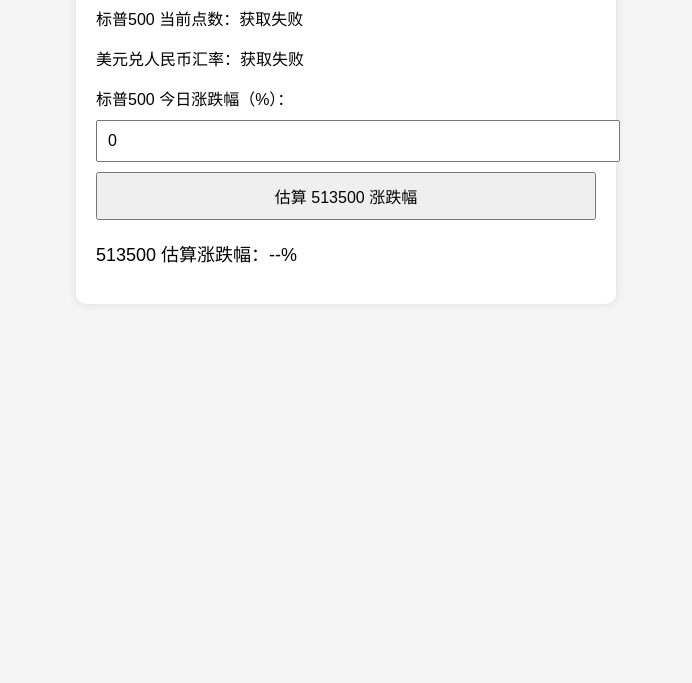
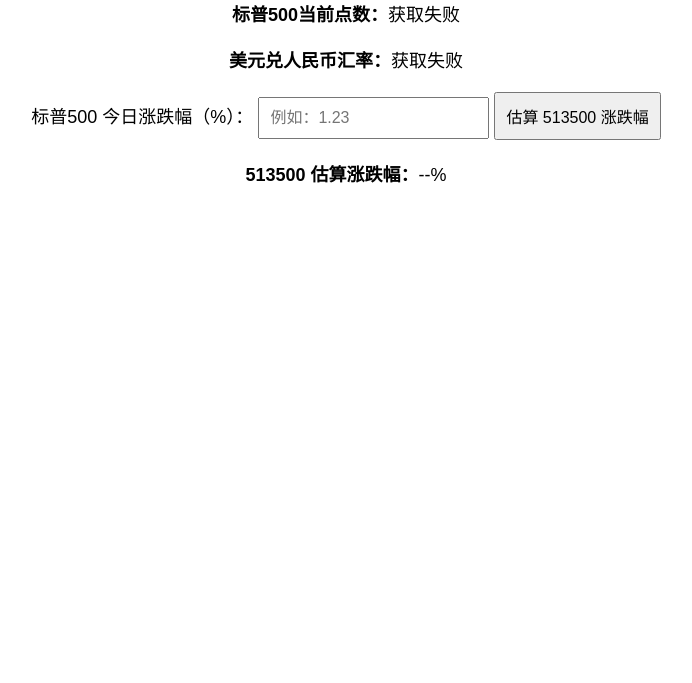
Before and after one commit to wwdong007/SPX-500, a plain HTML site: page index.html in a window 1280 px wide. Shown: the part 117-800 px from the top of the page, without its empty margins (294-986 px from the left). Drawn offline with Linux system fonts and the light colour scheme; no server answers.

Commit message:
Add files via upload

```diff
--- a/index.html
+++ b/index.html
@@ -1,64 +1,68 @@
 
 <!DOCTYPE html>
-<html lang="zh">
+<html lang="zh-CN">
 <head>
     <meta charset="UTF-8">
     <title>513500 涨跌幅估算器</title>
     <style>
-        body { font-family: Arial, sans-serif; background: #f5f5f5; padding: 20px; }
-        .container { background: #fff; padding: 20px; max-width: 500px; margin: auto; border-radius: 10px; box-shadow: 0 0 10px rgba(0,0,0,0.1); }
-        h2 { text-align: center; }
-        input, button { width: 100%; padding: 10px; margin-top: 10px; font-size: 16px; }
-        .output { margin-top: 20px; font-size: 18px; }
+        body { font-family: Arial, sans-serif; text-align: center; margin-top: 50px; }
+        input, button { padding: 10px; font-size: 16px; }
+        .data-box { margin: 20px 0; font-size: 18px; }
     </style>
 </head>
 <body>
-<div class="container">
-    <h2>513500 涨跌幅估算器</h2>
-    <div id="data">
-        <p>标普500 当前点数：<span id="sp500">加载中...</span></p>
-        <p>美元兑人民币汇率：<span id="rate">加载中...</span></p>
+    <h1>513500 涨跌幅估算器</h1>
+    <div class="data-box">
+        <strong>标普500当前点数：</strong><span id="spx">加载中...</span>
     </div>
-    <label for="change">标普500 今日涨跌幅（%）：</label>
-    <input type="number" step="0.01" id="change" value="0">
-    <button onclick="calculate()">估算 513500 涨跌幅</button>
-    <div class="output">
-        <p>513500 估算涨跌幅：<span id="estimate">--</span>%</p>
+    <div class="data-box">
+        <strong>美元兑人民币汇率：</strong><span id="usd_cny">加载中...</span>
     </div>
-</div>
+    <div class="data-box">
+        <label for="spxChange">标普500 今日涨跌幅（%）：</label>
+        <input type="number" id="spxChange" placeholder="例如：1.23">
+        <button onclick="estimate()">估算 513500 涨跌幅</button>
+    </div>
+    <div class="data-box">
+        <strong>513500 估算涨跌幅：</strong><span id="estimation">--%</span>
+    </div>
 
-<script>
-    const apiKey = "在此填入你的API_KEY"; // 替换为你的聚合数据 API 密钥
+    <script>
+        async function fetchSPX() {
+            try {
+                const res = await fetch("https://query1.finance.yahoo.com/v8/finance/chart/%5EGSPC");
+                const data = await res.json();
+                const spx = data.chart.result[0].meta.regularMarketPrice;
+                document.getElementById("spx").innerText = spx.toFixed(2);
+            } catch (error) {
+                document.getElementById("spx").innerText = "获取失败";
+            }
+        }
 
-    // 获取标普500指数
-    fetch(`https://v.juhe.cn/finance/stock/usa?gid=spx&key=${apiKey}`)
-        .then(response => response.json())
-        .then(data => {
-            document.getElementById("sp500").innerText = data.result[0].now || "获取失败";
-        }).catch(() => {
-            document.getElementById("sp500").innerText = "获取失败";
-        });
+        async function fetchUSDCNY() {
+            try {
+                const res = await fetch("https://api.exchangerate.host/latest?base=USD&symbols=CNY");
+                const data = await res.json();
+                const rate = data.rates.CNY;
+                document.getElementById("usd_cny").innerText = rate.toFixed(4);
+            } catch (error) {
+                document.getElementById("usd_cny").innerText = "获取失败";
+            }
+        }
 
-    // 获取汇率
-    fetch(`https://v.juhe.cn/forex/rate?from=USD&to=CNY&key=${apiKey}`)
-        .then(response => response.json())
-        .then(data => {
-            const rate = data.result?.[0]?.result || "获取失败";
-            document.getElementById("rate").innerText = rate;
-        }).catch(() => {
-            document.getElementById("rate").innerText = "获取失败";
-        });
+        function estimate() {
+            const spxChange = parseFloat(document.getElementById("spxChange").value);
+            if (isNaN(spxChange)) {
+                alert("请输入有效的标普500涨跌幅");
+                return;
+            }
+            // 假设汇率变动对513500影响大约为30%，标普指数为70%
+            const estimated = spxChange * 0.7;
+            document.getElementById("estimation").innerText = estimated.toFixed(2) + "%";
+        }
 
-    // 计算估算涨跌幅
-    function calculate() {
-        const change = parseFloat(document.getElementById("change").value);
-        if (!isNaN(change)) {
-            const estimate = (change * 1.1).toFixed(2);
-            document.getElementById("estimate").innerText = estimate;
-        } else {
-            document.getElementById("estimate").innerText = "--";
-        }
-    }
-</script>
+        fetchSPX();
+        fetchUSDCNY();
+    </script>
 </body>
 </html>
```
